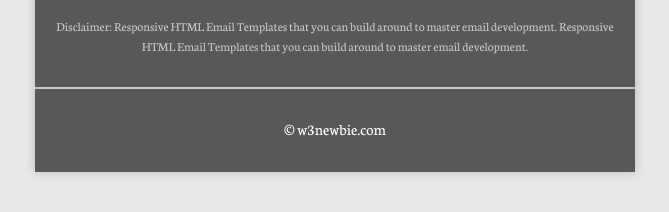
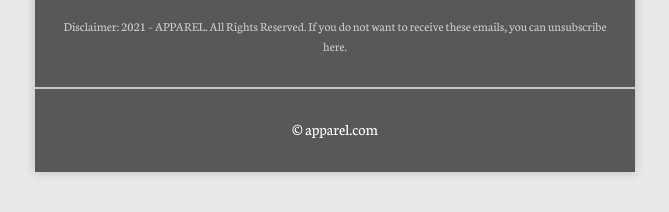
Before and after one commit to Marta3333/Apparel, a plain HTML site: page index.html in a window 1280 px wide. Shown: the part 3388-3600 px from the top of the page, without its empty margins (305-974 px from the left). Drawn offline with Linux system fonts and the light colour scheme.

Commit message:
Update index.html

```diff
--- a/index.html
+++ b/index.html
@@ -831,7 +831,9 @@
 						<table width="100%" style="border-spacing:0;background-color:#585858;" role="presentation">
 							<tbody><tr>
 								<td class="padded content" style="padding-top:6px;padding-right:20px;padding-bottom:18px;padding-left:20px;width:100%;text-align:center;font-size: 13px;color: #C4C7C9;width:600px;">
-									<p style="font-size:13px;line-height:20px;color: #C4C7C9;">Disclaimer: Responsive HTML Email Templates that you can build around to master email development. Responsive HTML Email Templates that you can build around to master email development.</p>
+									<p style="font-size:13px;line-height:20px;color: #C4C7C9;">Disclaimer: 2021 – APPAREL. All Rights Reserved.
+
+If you do not want to receive these emails, you can unsubscribe here. </p>
 								</td>
 							</tr>
 						</tbody></table>
@@ -845,7 +847,7 @@
 						<table width="100%" style="border-spacing:0;background-color:#585858;" role="presentation">
 							<tbody><tr>
 								<td class="padded content" style="padding-top:10px;padding-right:0;padding-bottom:13px;padding-left:0;width:100%;text-align:center;font-size: 16px;color: #ffffff;width:600px;border-top: 2px solid #C4C7C9;">
-									<p style="font-size:16px;line-height:22px;color: #ffffff;padding-top: 3px;padding-bottom: 3px;"><a href="https://example.com" target="_blank" style="text-decoration: none;color: #ffffff;">© w3newbie.com</a></p>
+									<p style="font-size:16px;line-height:22px;color: #ffffff;padding-top: 3px;padding-bottom: 3px;"><a href="https://example.com" target="_blank" style="text-decoration: none;color: #ffffff;">© apparel.com</a></p>
 								</td>
 							</tr>
 						</tbody></table>
```
